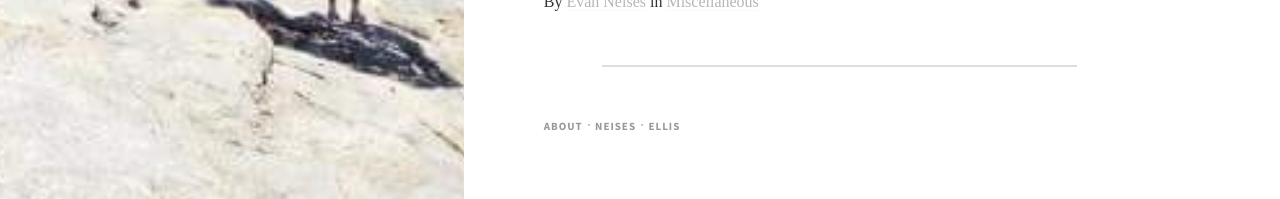
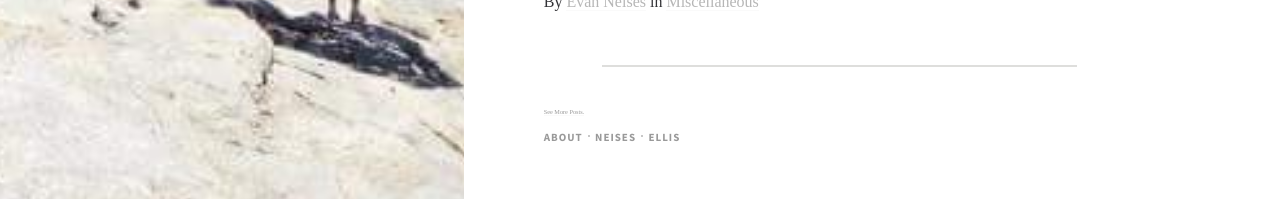
Before and after one commit to EJBlog/EJBlog.github.io, a Jekyll site: the page built from index.html, in a window 1280 px wide. Shown: the part 1662-1861 px from the top of the page. Built offline with Jekyll 4.4.1, drawn with Linux system fonts in a browser that asks for light colours; nearby versions of some CDN libraries; some web fonts are replaced.

Commit message:
Update default.html

```diff
--- a/_layouts/default.html
+++ b/_layouts/default.html
@@ -85,7 +85,9 @@
                     </div>
 
                     <div class="home-page-posts animated fadeIn ">
+    			{% assign postCount = '0' %}
     			{% for post in site.posts limit:5 %}
+    			{% capture postCount %}{{ postCount | plus: '1' }}{% endcapture %}
 
 				<h1><a href="{{ site.baseurl }}{{ post.url }}">{{ post.title }}</a></h1>
 					<div class="col-xs-1 no-gutter pull-right">
@@ -112,6 +114,50 @@
 				<hr>
 			{% endfor %}
 		    </div>
+
+			<script type="text/javascript">
+			 function showhide(id)
+			 {
+			    var e = document.getElementById(id);
+			    e.style.display = (e.style.display == 'block') ? 'none' : 'block';
+			 }
+			</script>
+
+			<body>
+			    <a href="javascript:showhide('moreposts')">
+			        See More Posts.
+			    </a>
+
+			    <div id="moreposts" style="display:none;">
+			        <p>
+
+				   {% assign postCount2 = '0' %}
+	                            {% for post in site.posts limit:5%}
+
+	                            {% capture postCount2 %}{{ postCount2 | plus: '1' }}{% endcapture %}
+	                            {% if postCount < postCount2 %}
+		                            <article class="post">
+		                            	<h1><a href="{{ site.baseurl }}{{ post.url }}">{{ post.title }}</a></h1>
+
+		                     <div class="col-xs-1 no-gutter pull-right">
+						{% if post.post_author == "Evan Neises" %}
+						<img src="{{ site.url }}/img/ENeises1.jpg" class="user-icon" alt="user-image">
+						{% elsif post.post_author == "Jake Ellis" %}
+						<img src="{{ site.url }}/img/jake_rach_yosemite.jpg" class="user-icon" alt="user-image">
+						{% endif %}
+				    </div>
+
+		                     <div class="entry">
+		                                {{ post.excerpt }}
+		                     </div>
+
+				    {% endif %}
+		                            </article>
+	                          {% endfor %}
+			        </p>
+			    </div>
+			</body>
+
 
 
                     <!-- Home page posts -->
```
